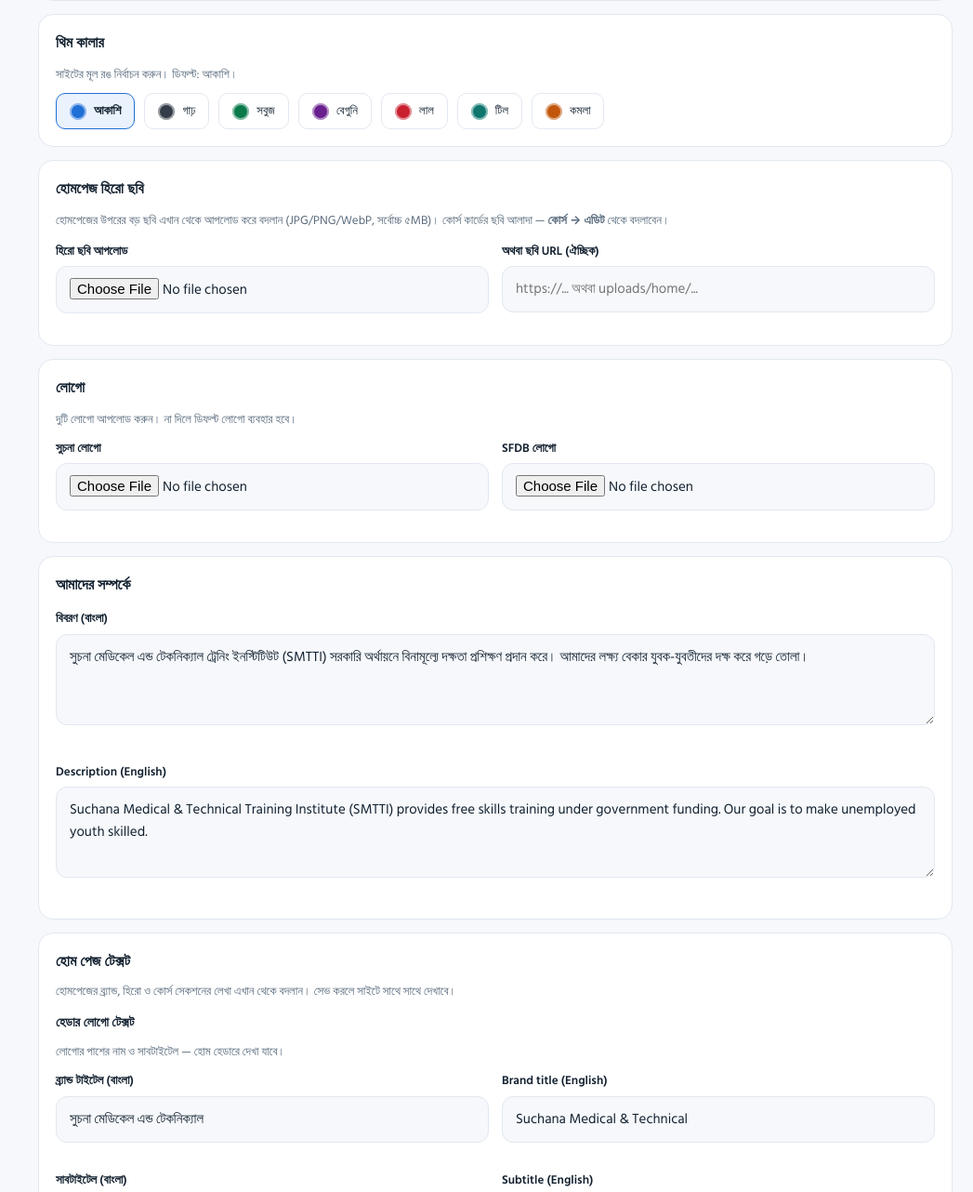
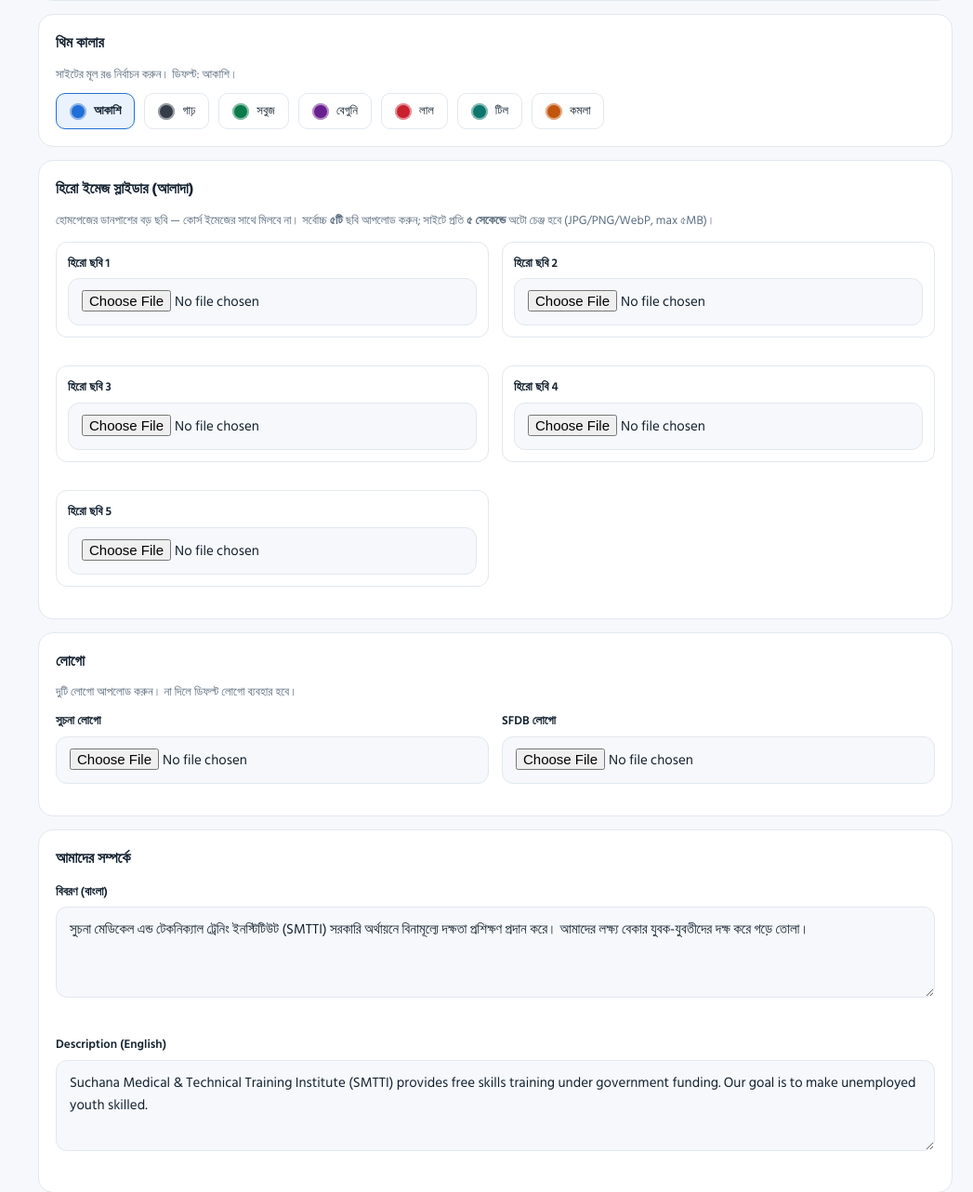
Before and after one commit to sumon626000/suchana, a Laravel app: page /admin/settings in a window 1280 px wide. Shown: the part 1420-2702 px from the top of the page at 93% size, without its empty margins (233-1280 px from the left). Run offline with Laravel 12, Linux system fonts and the light colour scheme; a user stored in the database is signed in; data comes from the database, SQL or seed files in the repository.

Commit message:
Add a 5-image hero slider separate from course photos.
Let admins upload up to five dedicated hero images that auto-rotate every 5 seconds on the homepage.

Co-authored-by: Cursor <cursoragent@cursor.com>

```diff
--- a/app/Http/Controllers/Admin/SettingsController.php
+++ b/app/Http/Controllers/Admin/SettingsController.php
@@ -64,17 +64,16 @@ class SettingsController extends Controller
             'home_courses_lead_bn' => ['nullable', 'string', 'max:300'],
             'home_courses_lead_en' => ['nullable', 'string', 'max:300'],
             'theme_color' => ['required', 'in:sky,charcoal,green,purple,red,teal,orange'],
-            'hero_image' => ['nullable', 'string', 'max:500'],
         ]);
 
         $request->validate([
             'logo_suchana_file' => ['nullable', 'image', 'max:2048'],
             'logo_sfdb_file' => ['nullable', 'image', 'max:2048'],
-            'hero_image_file' => ['nullable', 'image', 'max:5120'],
-            'remove_hero_image' => ['nullable', 'boolean'],
+            'hero_image_file' => ['nullable', 'array', 'max:5'],
+            'hero_image_file.*' => ['nullable', 'image', 'max:5120'],
+            'remove_hero_image' => ['nullable', 'array'],
+            'remove_hero_image.*' => ['nullable', 'boolean'],
         ]);
-
-        unset($data['hero_image']);
 
         if ($request->hasFile('logo_suchana_file')) {
             $data['logo_suchana'] = $request->file('logo_suchana_file')->store('branding', 'public');
@@ -84,16 +83,25 @@ class SettingsController extends Controller
             $data['logo_sfdb'] = $request->file('logo_sfdb_file')->store('branding', 'public');
         }
 
-        if ($request->boolean('remove_hero_image')) {
-            $this->deletePublicUpload(Settings::get('hero_image'));
-            $data['hero_image'] = '';
+        for ($slot = 1; $slot <= 5; $slot++) {
+            $key = 'hero_image_'.$slot;
+
+            if ($request->boolean("remove_hero_image.$slot")) {
+                $this->deletePublicUpload(Settings::get($key));
+                $data[$key] = '';
+
+                continue;
+            }
+
+            if ($request->hasFile("hero_image_file.$slot")) {
+                $this->deletePublicUpload(Settings::get($key));
+                $data[$key] = $this->storePublicImage($request->file("hero_image_file.$slot"), 'home');
+            }
         }
 
-        if ($request->hasFile('hero_image_file')) {
-            $this->deletePublicUpload(Settings::get('hero_image'));
-            $data['hero_image'] = $this->storePublicImage($request->file('hero_image_file'), 'home');
-        } elseif ($request->filled('hero_image') && ! $request->boolean('remove_hero_image')) {
-            $data['hero_image'] = $request->string('hero_image')->toString();
+        // Keep legacy single key in sync with the first slide for older views.
+        if (array_key_exists('hero_image_1', $data)) {
+            $data['hero_image'] = $data['hero_image_1'];
         }
 
         $data['live_chat_enabled'] = $request->boolean('live_chat_enabled') ? '1' : '0';
--- a/app/Providers/AppServiceProvider.php
+++ b/app/Providers/AppServiceProvider.php
@@ -54,7 +54,15 @@ class AppServiceProvider extends ServiceProvider
                 'logo_suchana' => Settings::get('logo_suchana', ''),
                 'logo_sfdb' => Settings::get('logo_sfdb', ''),
                 'hero_image' => Settings::get('hero_image', ''),
-                'hero_image_url' => Settings::mediaUrl(Settings::get('hero_image', ''), asset('images/logo-suchana.jpg')),
+                'hero_images' => collect(range(1, 5))
+                    ->map(function (int $slot) {
+                        $path = Settings::get('hero_image_'.$slot, $slot === 1 ? Settings::get('hero_image', '') : '');
+
+                        return $path ? Settings::mediaUrl($path) : null;
+                    })
+                    ->filter()
+                    ->values()
+                    ->all(),
                 'hero_badge_bn' => Settings::get('hero_badge_bn', ''),
                 'hero_badge_en' => Settings::get('hero_badge_en', ''),
                 'about_bn' => Settings::get('about_bn', ''),
--- a/database/seeders/SettingsSeeder.php
+++ b/database/seeders/SettingsSeeder.php
@@ -26,6 +26,11 @@ class SettingsSeeder extends Seeder
             'live_chat_script' => '',
             'theme_color' => 'sky',
             'hero_image' => '',
+            'hero_image_1' => '',
+            'hero_image_2' => '',
+            'hero_image_3' => '',
+            'hero_image_4' => '',
+            'hero_image_5' => '',
             'logo_suchana' => '',
             'logo_sfdb' => '',
             'hero_badge_bn' => 'ভর্তি চলছে | সরকারি অর্থায়নে বিনামূল্যে!',
--- a/public/css/site.css
+++ b/public/css/site.css
@@ -117,8 +117,12 @@ body.mnav-open{overflow:hidden}
 .hero-title em{font-style:normal;color:var(--green);position:relative;white-space:nowrap}
 .hero-subtitle{color:var(--muted);font-size:clamp(15px,1.8vw,18px);margin-bottom:26px;max-width:540px}
 .hero-ctas{display:flex;flex-wrap:wrap;gap:12px}
-.hero-photo{aspect-ratio:4/3;border-radius:var(--radius);overflow:hidden;background:linear-gradient(135deg,var(--green),var(--blue));box-shadow:0 30px 60px -30px rgba(10,122,75,.4)}
-.hero-photo img{width:100%;height:100%;object-fit:cover}
+.hero-photo{position:relative;aspect-ratio:4/3;border-radius:var(--radius);overflow:hidden;background:linear-gradient(135deg,var(--green),var(--blue));box-shadow:0 30px 60px -30px rgba(10,122,75,.4)}
+.hero-photo img{position:absolute;inset:0;width:100%;height:100%;object-fit:cover;opacity:0;transform:scale(1.04);transition:opacity .7s ease,transform .7s ease;pointer-events:none}
+.hero-photo img.is-active{opacity:1;transform:scale(1);z-index:1}
+.hero-slider-dots{position:absolute;left:0;right:0;bottom:12px;z-index:2;display:flex;justify-content:center;gap:7px}
+.hero-slider-dot{width:8px;height:8px;border-radius:999px;border:0;padding:0;background:rgba(255,255,255,.55);cursor:pointer;transition:width .25s,background .25s}
+.hero-slider-dot.active{width:22px;background:#fff}
 
 /* Slider */
 .slider-wrap{position:relative}
--- a/resources/views/admin/settings/index.blade.php
+++ b/resources/views/admin/settings/index.blade.php
@@ -76,29 +76,29 @@
   </div>
 
   <div class="card" style="margin-bottom:14px">
-    <h3 style="font-size:16px;font-weight:700;margin-bottom:10px">হোমপেজ হিরো ছবি</h3>
-    <p class="muted" style="font-size:13px;margin-bottom:12px">হোমপেজের উপরের বড় ছবি এখান থেকে আপলোড করে বদলান (JPG/PNG/WebP, সর্বোচ্চ ৫MB)। কোর্স কার্ডের ছবি আলাদা — <strong>কোর্স → এডিট</strong> থেকে বদলাবেন।</p>
-
-    @if (! empty($settings['hero_image']))
-      <div style="margin-bottom:12px">
-        <img src="{{ \App\Support\Settings::mediaUrl($settings['hero_image']) }}" alt="" style="max-width:360px;max-height:200px;width:100%;object-fit:cover;border-radius:12px;border:1px solid var(--line)">
-        <div class="field" style="display:flex;align-items:center;gap:8px;margin-top:8px">
-          <input type="checkbox" name="remove_hero_image" value="1" id="removeHeroImage" style="width:18px;height:18px">
-          <label for="removeHeroImage" style="margin:0">বর্তমান হিরো ছবি মুছুন</label>
-        </div>
-      </div>
-    @endif
+    <h3 style="font-size:16px;font-weight:700;margin-bottom:10px">হিরো ইমেজ স্লাইডার (আলাদা)</h3>
+    <p class="muted" style="font-size:13px;margin-bottom:12px">হোমপেজের ডানপাশের বড় ছবি — কোর্স ইমেজের সাথে মিলবে না। সর্বোচ্চ <strong>৫টি</strong> ছবি আপলোড করুন; সাইটে প্রতি <strong>৫ সেকেন্ডে</strong> অটো চেঞ্জ হবে (JPG/PNG/WebP, max ৫MB)।</p>
 
     <div class="form-grid two">
-      <div class="field">
-        <label>হিরো ছবি আপলোড</label>
-        <input type="file" name="hero_image_file" accept="image/*" data-upload-preview="#heroImagePreview">
-        <div class="upload-preview" id="heroImagePreview" hidden></div>
-      </div>
-      <div class="field">
-        <label>অথবা ছবি URL (ঐচ্ছিক)</label>
-        <input name="hero_image" value="{{ old('hero_image', $settings['hero_image'] ?? '') }}" placeholder="https://... অথবা uploads/home/...">
-      </div>
+      @for ($slot = 1; $slot <= 5; $slot++)
+        @php
+          $key = 'hero_image_'.$slot;
+          $legacy = $slot === 1 ? ($settings['hero_image'] ?? '') : '';
+          $current = $settings[$key] ?? $legacy;
+        @endphp
+        <div class="field" style="border:1px solid var(--line);border-radius:12px;padding:12px">
+          <label>হিরো ছবি {{ $slot }}</label>
+          @if (! empty($current))
+            <img src="{{ \App\Support\Settings::mediaUrl($current) }}" alt="" style="max-width:100%;max-height:140px;width:100%;object-fit:cover;border-radius:10px;border:1px solid var(--line);margin:6px 0">
+            <div style="display:flex;align-items:center;gap:8px;margin-bottom:8px">
+              <input type="checkbox" name="remove_hero_image[{{ $slot }}]" value="1" id="removeHero{{ $slot }}" style="width:18px;height:18px">
+              <label for="removeHero{{ $slot }}" style="margin:0">ছবি {{ $slot }} মুছুন</label>
+            </div>
+          @endif
+          <input type="file" name="hero_image_file[{{ $slot }}]" accept="image/*" data-upload-preview="#heroPreview{{ $slot }}">
+          <div class="upload-preview" id="heroPreview{{ $slot }}" hidden></div>
+        </div>
+      @endfor
     </div>
   </div>
 
```
Also changed, not shown: public/js/site.js (+47 -0 lines), resources/views/public/home.blade.php (+14 -5 lines), tests/Feature/HeroImageUploadTest.php (+19 -8 lines).
